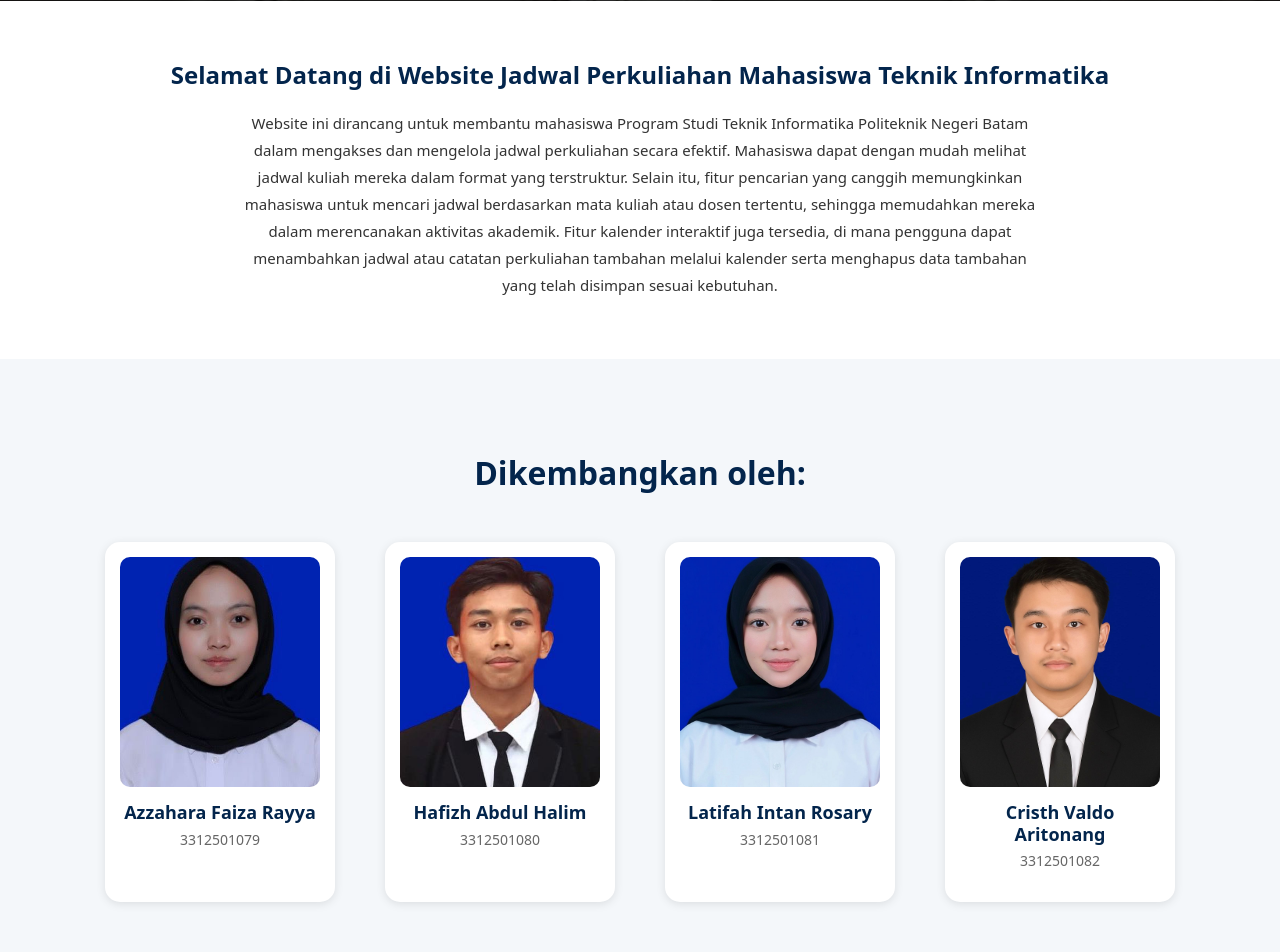
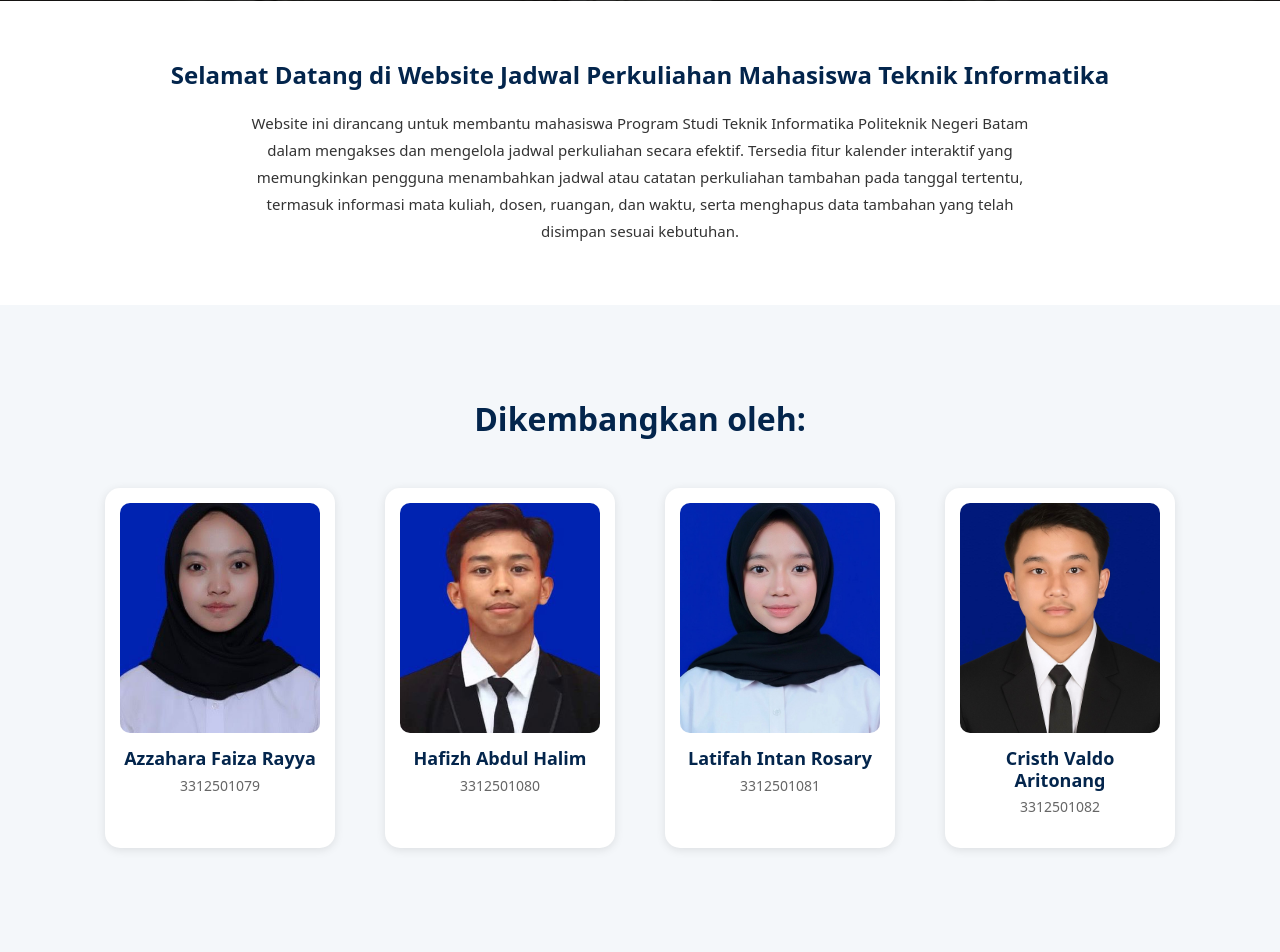
Before and after one commit to hafizh1478hlm/Jadwal-Perkuliahan-Mahasiswa, a PHP site: page /dashboard.php in a window 1280 px wide. Shown: the part 551-1503 px from the top of the page. Run offline with PHP 8.4, Linux system fonts and the light colour scheme; the visitor is signed in with stand-in values (Sample User, id 1).

Commit message:
change description

```diff
--- a/dashboard.php
+++ b/dashboard.php
@@ -82,11 +82,9 @@ include 'koneksi.php';
       <p>
         Website ini dirancang untuk membantu mahasiswa Program Studi Teknik Informatika Politeknik Negeri Batam
         dalam mengakses dan mengelola jadwal perkuliahan secara efektif.
-        Mahasiswa dapat dengan mudah melihat jadwal kuliah mereka dalam format yang terstruktur.
-        Selain itu, fitur pencarian yang canggih memungkinkan mahasiswa untuk mencari jadwal berdasarkan
-        mata kuliah atau dosen tertentu, sehingga memudahkan mereka dalam merencanakan aktivitas akademik.
-        Fitur kalender interaktif juga tersedia, di mana pengguna dapat menambahkan jadwal atau catatan perkuliahan tambahan melalui kalender
-        serta menghapus data tambahan yang telah disimpan sesuai kebutuhan.
+        Tersedia fitur kalender interaktif yang memungkinkan pengguna menambahkan jadwal atau catatan perkuliahan
+        tambahan pada tanggal tertentu, termasuk informasi mata kuliah, dosen, ruangan, dan waktu, serta menghapus
+        data tambahan yang telah disimpan sesuai kebutuhan.
       </p>
     </div>
   </section>
```
